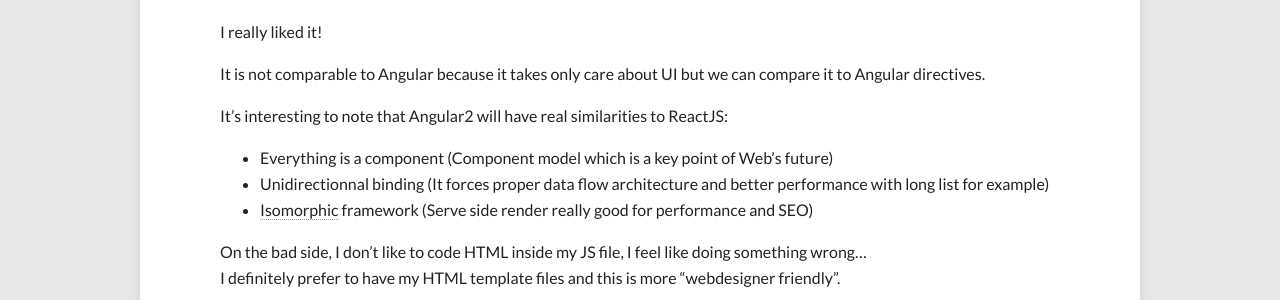
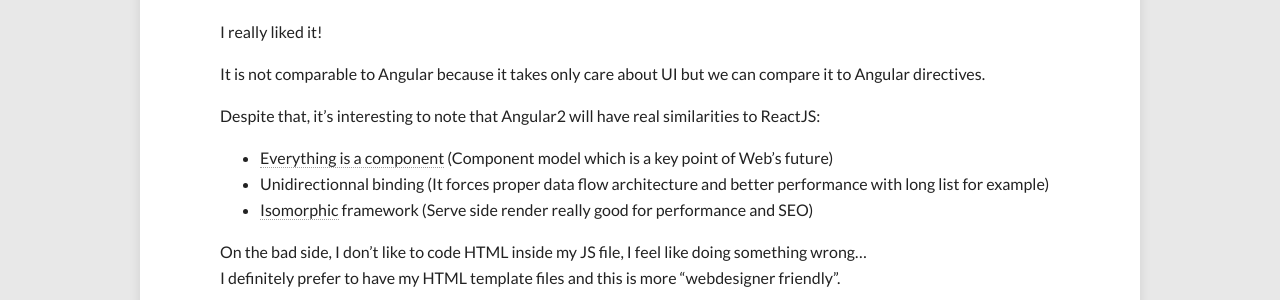
Before and after one commit to bertrandg/bertrandg.github.io, a Jekyll site: the page built from _posts/2015-05-28-reactjs-playing-with-tweenmax-and-feelings.md, in a window 1280 px wide and 900 px high, scrolled down 1410 px. Shown: the part 154-454 px from the top of the window. Built offline with Jekyll 4.4.1, drawn with Linux system fonts in a browser that asks for light colours; nearby versions of some CDN libraries; comment, search, counter and statistics services are not loaded.

Commit message:
small fix

```diff
--- a/_posts/2015-05-28-reactjs-playing-with-tweenmax-and-feelings.md
+++ b/_posts/2015-05-28-reactjs-playing-with-tweenmax-and-feelings.md
@@ -30,9 +30,9 @@
 
 It is not comparable to Angular because it takes only care about UI but we can compare it to Angular directives.
 
-It’s interesting to note that Angular2 will have real similarities to ReactJS:
+Despite that, it’s interesting to note that Angular2 will have real similarities to ReactJS:
 
-* Everything is a component (Component model which is a key point of Web's future)
+* [Everything is a component](http://slides.com/gionkunz/back-to-the-future-angularjs2#/14/7) (Component model which is a key point of Web's future)
 * Unidirectionnal binding (It forces proper data flow architecture and better performance with long list for example)
 * [Isomorphic](http://isomorphic.net/) framework (Serve side render really good for performance and SEO)
 
```
